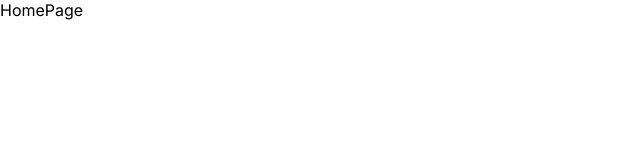
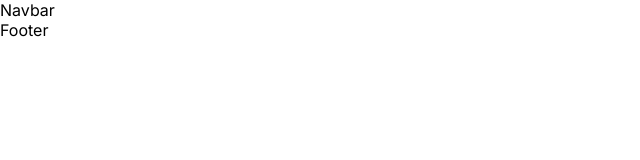
Before and after one commit to Shm-Rsuf/next-todo-app, a Next.js app: page / in a window 1280 px wide. Shown: the top 160 px of the page, without its empty margins (0-640 px from the left). Built offline with nearby package versions, Linux system fonts and the light colour scheme.

Commit message:
components added

```diff
--- a/app/api/todos/route.js
+++ b/app/api/todos/route.js
@@ -25,7 +25,7 @@ export async function GET() {
     if (!todos) {
       return NextResponse.json({ message: "Todos not found" }, { status: 404 });
     }
-    return NextResponse.json({ todos }, { status: 200 });
+    return NextResponse.json(todos, { status: 200 });
   } catch (error) {
     return NextResponse.json(
       { message: "Internal server error" },
--- a/app/layout.tsx
+++ b/app/layout.tsx
@@ -1,6 +1,8 @@
 import type { Metadata } from "next";
 import { Inter } from "next/font/google";
 import "./globals.css";
+import Navbar from "@/components/Navbar";
+import Footer from "@/components/Footer";
 
 const inter = Inter({ subsets: ["latin"] });
 
@@ -16,7 +18,11 @@ export default function RootLayout({
 }) {
   return (
     <html lang="en">
-      <body className={inter.className}>{children}</body>
+      <body className={inter.className}>
+        <Navbar />
+        {children}
+        <Footer />
+      </body>
     </html>
   );
 }
--- a/app/page.tsx
+++ b/app/page.tsx
@@ -1,6 +1,11 @@
+import TodoList from "@/components/TodoList";
 import style from "./style.module.scss";
 const HomePage = () => {
-  return <div style={{ color: style.primaryColor }}>HomePage</div>;
+  return (
+    <main style={{ color: style.primaryColor }}>
+      <TodoList />
+    </main>
+  );
 };
 
 export default HomePage;
--- /dev/null
+++ b/components/Footer.tsx
@@ -0,0 +1,5 @@
+const Footer = () => {
+  return <div>Footer</div>;
+};
+
+export default Footer;
--- /dev/null
+++ b/components/Navbar.tsx
@@ -0,0 +1,5 @@
+const Navbar = () => {
+  return <div>Navbar</div>;
+};
+
+export default Navbar;
--- /dev/null
+++ b/components/Todo.tsx
@@ -0,0 +1,5 @@
+const Todo = () => {
+  return <div></div>;
+};
+
+export default Todo;
--- /dev/null
+++ b/components/TodoList.tsx
@@ -0,0 +1,5 @@
+const TodoList = () => {
+  return <div></div>;
+};
+
+export default TodoList;
```
